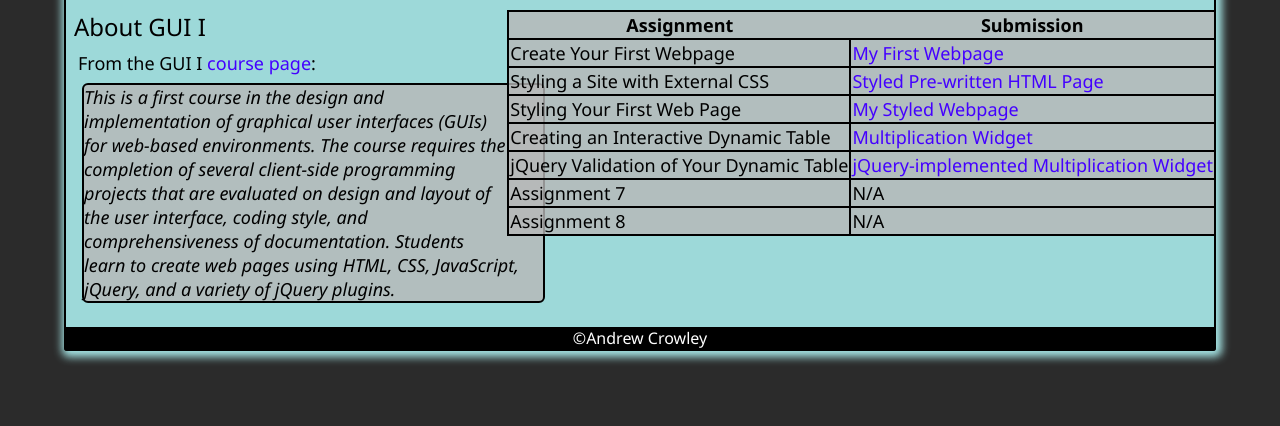
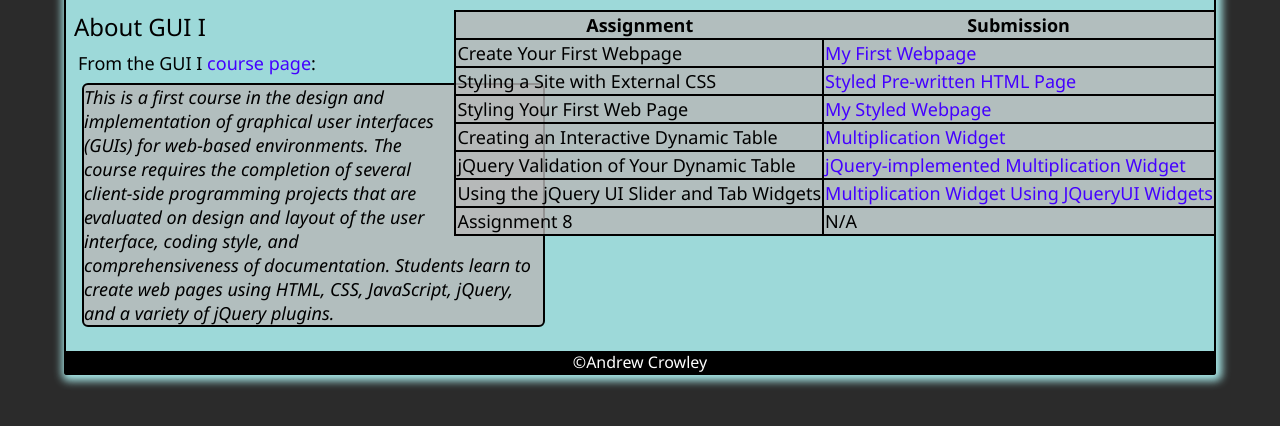
Before and after one commit to andrewcrowley-student/mySite, a plain HTML site: page gui_i/gui_i.html in a window 1280 px wide. Shown: the part 86-512 px from the top of the page. Drawn offline with Linux system fonts and the light colour scheme.

Commit message:
Updated with link to HW 8

```diff
--- a/gui_i/gui_i.html
+++ b/gui_i/gui_i.html
@@ -58,8 +58,8 @@
                     <td><a href="./assignments/hw-7/multiplication_table.html">jQuery-implemented Multiplication Widget</a></td>
                 </tr>
                 <tr>
-                    <td>Assignment 7</td>
-                    <td>N/A</td>
+                    <td>Using the jQuery UI Slider and Tab Widgets</td>
+                    <td><a href="./assignments/hw-8/multiplication_table.html">Multiplication Widget Using JQueryUI Widgets</a></td>
                 </tr>
                 <tr>
                     <td>Assignment 8</td>
```
